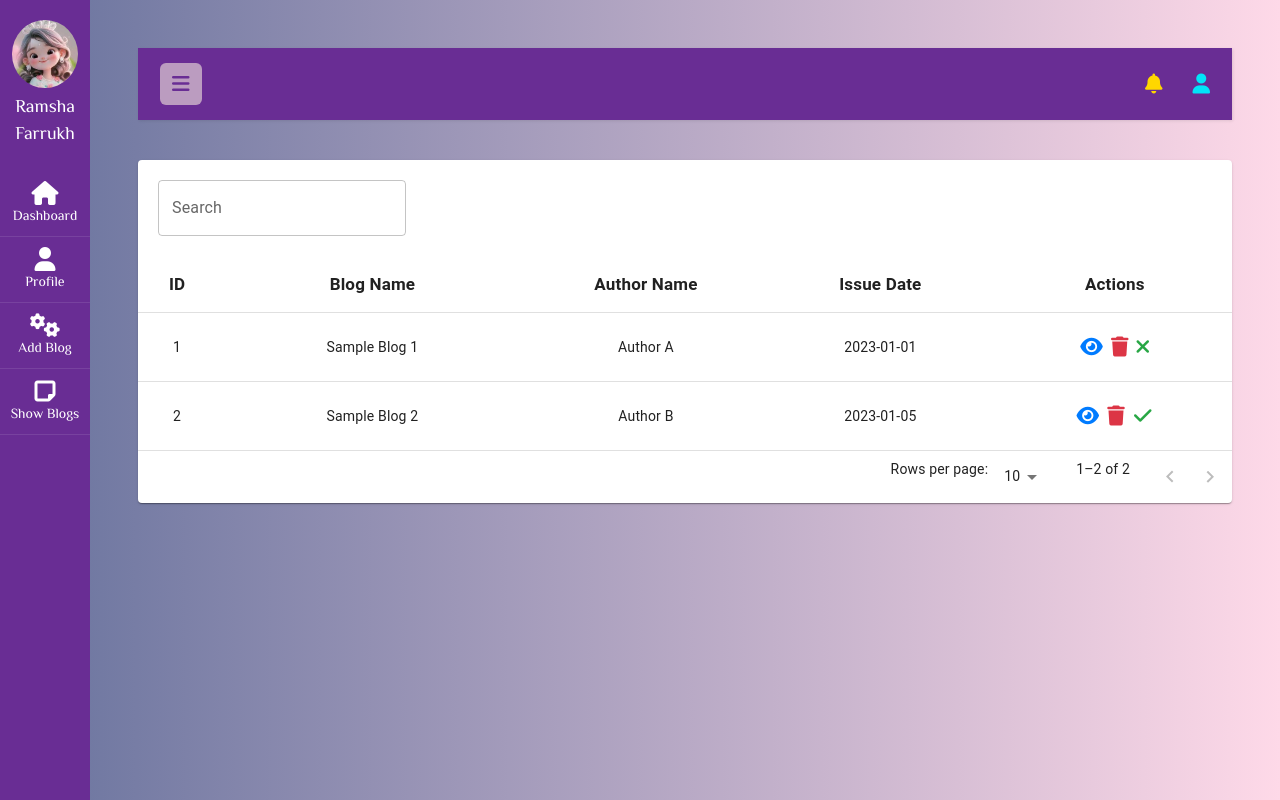
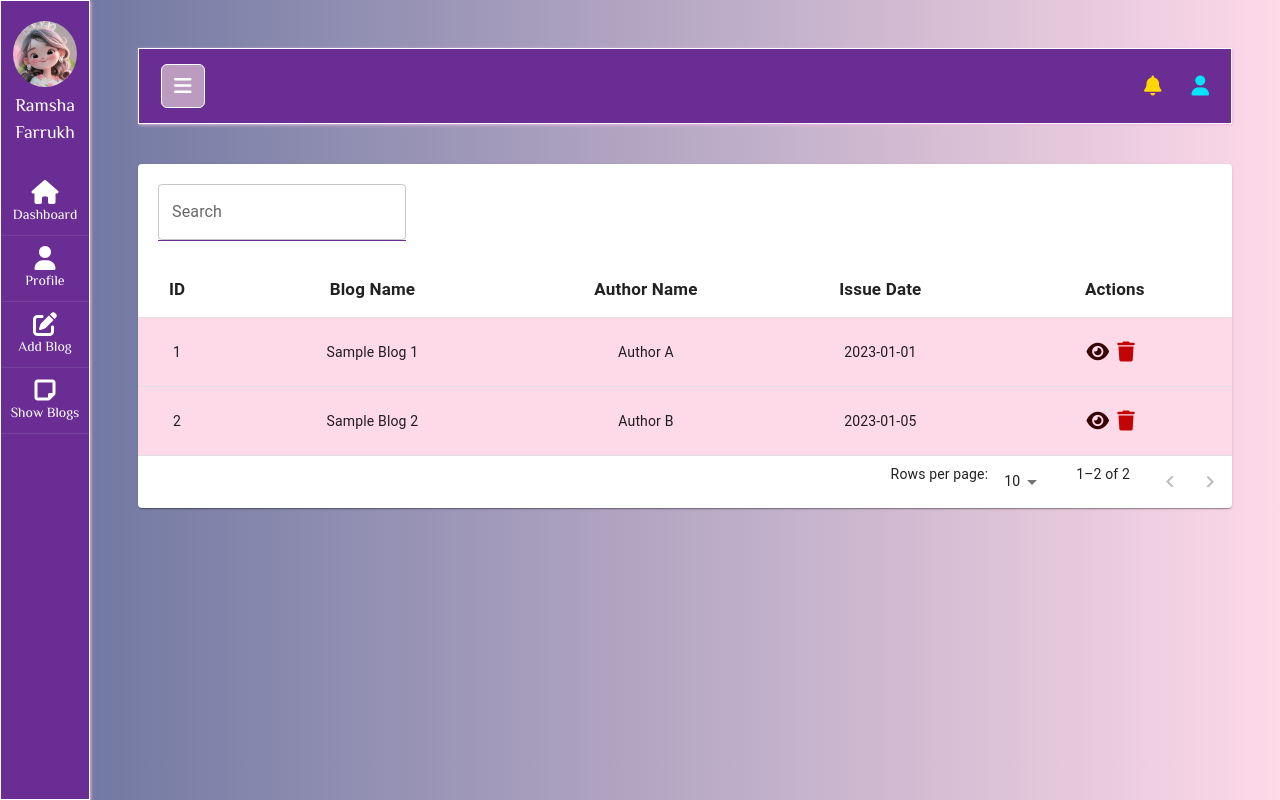
Before and after one commit to RamshaFarrukh25/Career-Counselling-Portal, a React (Vite) app: page /counsellor/showBlogs in a window 1280 px wide. Built offline with nearby package versions, Linux system fonts and the light colour scheme.

Commit message:
Counsellor Dashboard (Add Blog Page is Missing)

```diff
--- a/src/assets/styles/dashboards/counsellor_css/Counsellor.module.css
+++ b/src/assets/styles/dashboards/counsellor_css/Counsellor.module.css
@@ -29,22 +29,21 @@
 }
 
 .burger{
-    color: #692D94;
     font-size: 20px;
 }
 
 .counsellorNavbar {
     padding: 15px 10px;
     background: #692D94;
-    border: none;
+    border: 0.5px solid white;
     border-radius: 0;
     margin-bottom: 40px;
-    box-shadow: 1px 1px 3px rgba(0, 0, 0, 0.1);
+    box-shadow: 1px 1px 3px var(--lavender);
 }
 
 #sidebarCollapse{
     background: var(--purple);
-    border: none;
+    border: 1px solid white;;
 }
 
 #sidebar {
@@ -54,6 +53,8 @@
     color: #fff;
     transition: all 0.3s;
     font-family: var(--fontHeading);
+    border: 0.5px solid white;
+    box-shadow: 1px 1px 3px var(--lavender);
 }
 
 #sidebar.active {
@@ -114,10 +115,20 @@
 
 .bellIcon{
     color: gold;
+    transition: transform 0.3s ease;
+}
+
+.bellIcon:hover{
+    transform: scale(1.2);
 }
 
 .pai{
     color: #01E4F8;
+    transition: transform 0.3s ease;
+}
+
+.pai:hover{
+    transform: scale(1.2);
 }
 
 .profileIcon{
--- a/src/assets/styles/dashboards/counsellor_css/Dashboard.module.css
+++ b/src/assets/styles/dashboards/counsellor_css/Dashboard.module.css
@@ -49,9 +49,9 @@
 
 .card {
   min-height: 130px;
-  border: none;
+  border: 1px solid white;
   border-radius: 10px;
   font-family: var(--fontHeading);
-  box-shadow: 0 0 21px rgba(0, 0, 0, 0.27);
+  box-shadow: 2px 2px 4px #692D94;
   width: 90%;
 }
--- a/src/assets/styles/dashboards/counsellor_css/ShowBlogs.module.css
+++ b/src/assets/styles/dashboards/counsellor_css/ShowBlogs.module.css
@@ -1,4 +1,7 @@
 /* In ApproveBlogs.module.css */
+.table{
+  background-color: var(--lightPink);
+}
 
 .deleteConfirmationModal {
     position: fixed;
@@ -24,6 +27,7 @@
     max-width: 500px; /* Adjust the maximum width as needed */
     border-radius: 8px;
     overflow-y: auto; /* Enable scrolling if content exceeds the height */
+    font-family: var(--fontHeading);
   }
 
   .modalContent {
@@ -53,14 +57,13 @@
 
   }
   .icon-eye {
-
-    color: #007bff; /* Change this to your preferred color */
+    color: rgb(54, 4, 4); /* Change this to your preferred color */
     font-size: 20px;
   }
 
   .icon-trash {
     font-size: 20px;
-    color: #dc3545; /* Change this to your preferred color */
+    color: rgb(194, 4, 4); /* Change this to your preferred color */
     margin: 8px; /* Adjust the margin as needed */
   }
 
--- a/src/dashboards/counsellor/Counsellor.jsx
+++ b/src/dashboards/counsellor/Counsellor.jsx
@@ -71,7 +71,7 @@ export default function Counsellor(){
                         <Link className={CounsellorCSS.links} to="profile"><span className="fa fa-user"></span>Profile</Link>
                     </li>
                     <li>
-                        <Link className={CounsellorCSS.links} to="addBlog"><span className="fa fa-cogs"></span>Add Blog</Link>
+                        <Link className={CounsellorCSS.links} to="addBlog"><span className="fa-solid fa-pen-to-square"></span>Add Blog</Link>
                     </li>
                     <li>
                         <Link className={CounsellorCSS.links} to="showBlogs"><span className="fa fa-sticky-note"></span>Show Blogs</Link>
@@ -85,7 +85,7 @@ export default function Counsellor(){
 
                 <button
                     id={CounsellorCSS.sidebarCollapse}
-                    className={`${CounsellorCSS.burger} btn`}
+                    className={`${CounsellorCSS.burger} btn btn-primary`}
                     onClick={handleClick}
                 >
                     <i className="fa fa-bars"></i>
--- a/src/dashboards/counsellor/ShowBlogs.jsx
+++ b/src/dashboards/counsellor/ShowBlogs.jsx
@@ -17,6 +17,7 @@ import ShowBlogsCSS from "../../assets/styles/dashboards/counsellor_css/ShowBlog
 import Modal from '@mui/material/Modal';
 import { Editor } from '@tinymce/tinymce-react';
 import Tooltip from '@mui/material/Tooltip';
+import { Link } from 'react-router-dom';
 
 
 
@@ -135,9 +136,9 @@ export default function ShowBlogs() {
         variant="outlined"
         value={searchQuery}
         onChange={(e) => setSearchQuery(e.target.value)}
-        style={{ margin: '20px' }}
+        style={{ margin: '20px', borderBottom: '1px solid #692D94' }}
       />
-      <TableContainer sx={{ maxHeight: 440 }}>
+      <TableContainer className={ShowBlogsCSS.table} sx={{ maxHeight: 440 }}>
         <Table stickyHeader aria-label="sticky table">
           {/* Table Header */}
           <TableHead>
@@ -166,12 +167,9 @@ export default function ShowBlogs() {
                         {column.id === 'actions' ? (
                           <>
                           <Tooltip title = "View Detail of Blog">
-                            <i
+                            <Link to="/blogDetail"><i
                               className={`fa fa-eye ${ShowBlogsCSS.icon} ${ShowBlogsCSS['icon-eye']}`}
-                              aria-hidden="true"
-                              onClick={() => handleOpenModal(row)}
-
-                            ></i>
+                            ></i></Link>
                             </Tooltip>
                             <Tooltip title = "Delete Blog">
                             <i
@@ -179,15 +177,6 @@ export default function ShowBlogs() {
                               aria-hidden="true"
 
                               onClick={() => handleDeleteBlog(row)}
-                            ></i>
-                            </Tooltip>
-                            <Tooltip title = "Approve/Reject Blog">
-                            <i
-                              className={`fa-solid  ${
-                                row.blogApprovalStatus === 1 ? 'fa-check' : 'fa-times'
-                              } ${ShowBlogsCSS.icon} ${ShowBlogsCSS['icon-approval']}`}
-                              onClick={() => handleApprovalToggle(row)}
-
                             ></i>
                             </Tooltip>
                           </>
@@ -218,10 +207,10 @@ export default function ShowBlogs() {
         <DialogTitle>Blog Details</DialogTitle>
         <DialogContent>
           {selectedBlog && (
-            <div>
+            <div style={{backgroundColor: "#692D94"}}>
               <p><strong>Blog Name:</strong> {selectedBlog.blogName}</p>
               <p><strong>Author Name: </strong>{selectedBlog.authorName}</p>
-              <p><strong>Issue Date:</strong> {selectedBlog.issueDate}</p>
+              <p><strong>Created At:</strong> {selectedBlog.issueDate}</p>
               <img  className={ShowBlogsCSS.certImage} src={selectedBlog.image} alt="Blog Image"
                   onClick={() => handleImageClick(selectedBlog.image)}/>
               <p style = {{marginTop: 20}}>{selectedBlog.content}</p>
```
